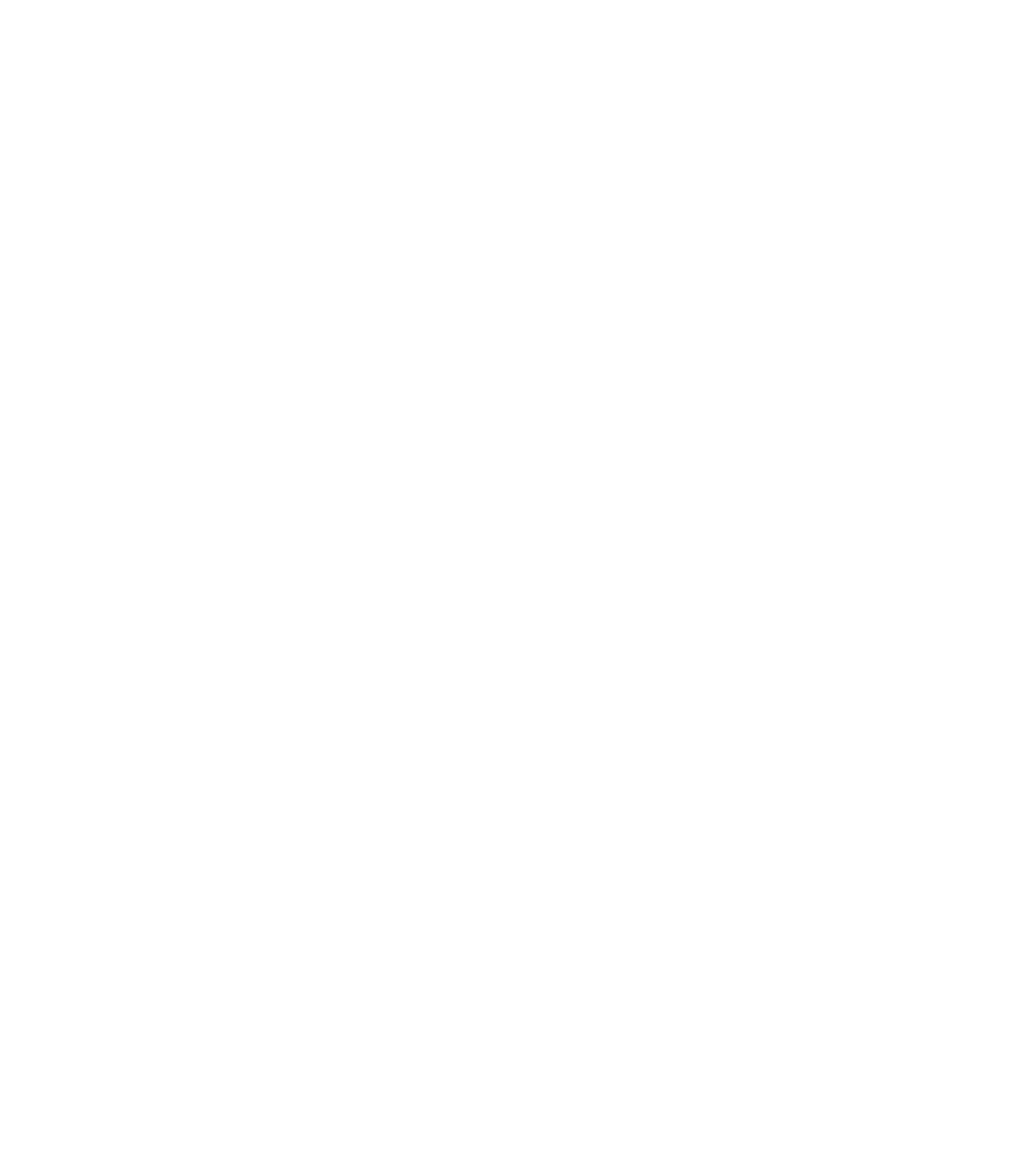
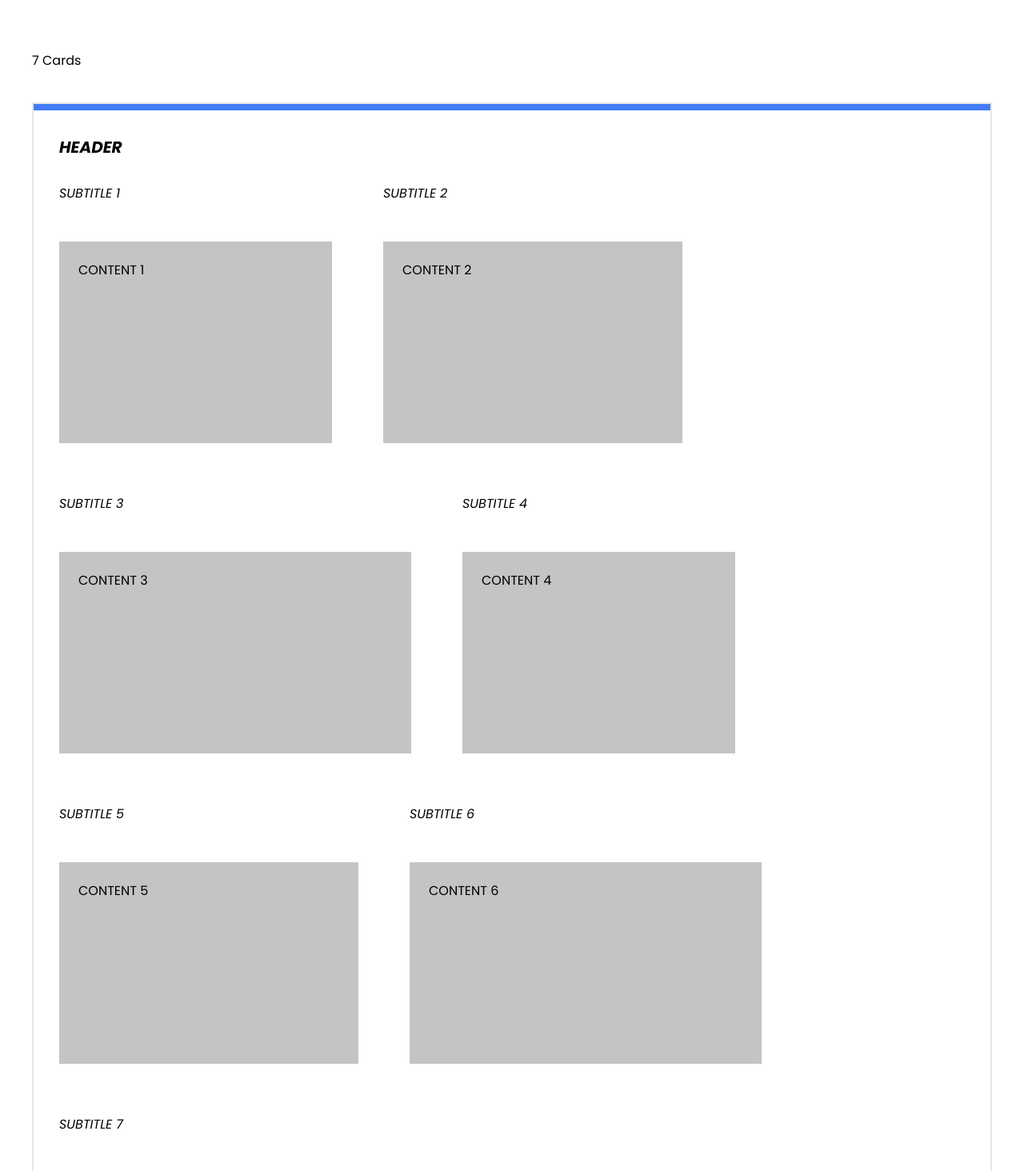
Before and after one commit to elenamik/nextjs-base, a Next.js app: page / in a window 1280 px wide. Shown: the part 1020-2484 px from the top of the page at 80% size. Before the commit the page ends 800 px from the top, so only its background shows below. Built offline with nearby package versions, Linux system fonts and the light colour scheme.

Commit message:
show variants based on number

```diff
--- a/components/Card.tsx
+++ b/components/Card.tsx
@@ -1,7 +1,7 @@
 import React from "react";
 import { CardData } from "types/Cards";
 
-type CardVariant = "small" | "medium" | "large";
+export type CardVariant = "small" | "medium" | "large";
 
 const Card: React.FC<{ data: CardData; variant?: CardVariant }> = ({
   data,
--- a/components/CardGrid.tsx
+++ b/components/CardGrid.tsx
@@ -1,16 +1,32 @@
 import React from "react";
 import { CardData } from "types/Cards";
-import Card from "components/Card";
+import Card, { CardVariant } from "components/Card";
 
 const CardGrid: React.FC<{ data: CardData[] }> = ({ data }) => {
+  const chooseVariant = (arrayLength: number, index: number): CardVariant => {
+    if (arrayLength <= 3) return "large";
+    else if (arrayLength >= 9) return "small";
+    else {
+      const options = ["small", "medium", "large"];
+      return options[index % 3] as CardVariant;
+    }
+  };
   return (
-    <div className="m-10 grid w-fit items-center border-4 pb-4">
-      <div className="h-2 bg-bright-blue-1" />
-      <h1 className="px-8 pt-8 text-xl font-bold italic">HEADER</h1>
-      <div className="flex">
-        {data.map((card: CardData) => (
-          <Card key={card.subtitle} data={card} />
-        ))}
+    <div className="m-10 grid w-fit justify-items-center border-2 pb-4">
+      <div className="h-2 w-full bg-bright-blue-1" />
+      <h1 className="justify-self-start px-8 pt-8 text-xl font-bold italic">
+        HEADER
+      </h1>
+      <div className="justify-center">
+        <div className="flex w-fit flex-wrap justify-start">
+          {data.map((card: CardData, index: number) => (
+            <Card
+              key={card.subtitle}
+              data={card}
+              variant={chooseVariant(data.length, index)}
+            />
+          ))}
+        </div>
       </div>
 
       <button className="w-[364px] justify-self-center rounded-3xl bg-black-1 py-2 text-center text-sm italic text-bright-blue-2">
--- a/constants/mock/cards.ts
+++ b/constants/mock/cards.ts
@@ -11,7 +11,77 @@
     content: "CONTENT 2",
   },
   {
+    subtitle: "SUBTITLE 3",
+    content: "CONTENT 3",
+  },
+];
+
+export const cardData7 = [
+  {
+    subtitle: "SUBTITLE 1",
+    content: "CONTENT 1",
+  },
+  {
     subtitle: "SUBTITLE 2",
     content: "CONTENT 2",
   },
+  {
+    subtitle: "SUBTITLE 3",
+    content: "CONTENT 3",
+  },
+  {
+    subtitle: "SUBTITLE 4",
+    content: "CONTENT 4",
+  },
+  {
+    subtitle: "SUBTITLE 5",
+    content: "CONTENT 5",
+  },
+  {
+    subtitle: "SUBTITLE 6",
+    content: "CONTENT 6",
+  },
+  {
+    subtitle: "SUBTITLE 7",
+    content: "CONTENT 7",
+  },
 ];
+
+export const cardData9 = [
+  {
+    subtitle: "SUBTITLE 1",
+    content: "CONTENT 1",
+  },
+  {
+    subtitle: "SUBTITLE 2",
+    content: "CONTENT 2",
+  },
+  {
+    subtitle: "SUBTITLE 3",
+    content: "CONTENT 3",
+  },
+  {
+    subtitle: "SUBTITLE 4",
+    content: "CONTENT 4",
+  },
+  {
+    subtitle: "SUBTITLE 5",
+    content: "CONTENT 5",
+  },
+  {
+    subtitle: "SUBTITLE 6",
+    content: "CONTENT 6",
+  },
+  {
+    subtitle: "SUBTITLE 7",
+    content: "CONTENT 7",
+  },
+  {
+    subtitle: "SUBTITLE 8",
+    content: "CONTENT 8",
+  },
+  {
+    subtitle: "SUBTITLE 9",
+    content: "CONTENT 9",
+  },
+];
--- a/pages/index.tsx
+++ b/pages/index.tsx
@@ -1,8 +1,23 @@
 import Head from "next/head";
 import CardGrid from "components/CardGrid";
-import { cardData3 } from "constants/mock/cards";
+import { cardData3, cardData7, cardData9 } from "constants/mock/cards";
+import { useEffect, useState } from "react";
 
 export default function Home() {
+  // const [input, setInput] = useState(3);
+  // const [cards, setCards] = useState(cardData3);
+  //
+  // useEffect(() => {
+  //   let newCards = [];
+  //   for (let i = 0; i < input; i++) {
+  //     newCards.push({
+  //       subtitle: `SUBTITLE ${i + 1}`,
+  //       content: `CONTENT ${i + 1}`,
+  //     });
+  //   }
+  //   setCards(newCards);
+  // }, [input]);
+
   return (
     <>
       <Head>
@@ -22,9 +37,24 @@
           rel="stylesheet"
         />
       </Head>
-      <main className="">
+      <main className="flex flex-col justify-items-center">
+        {/*<input*/}
+        {/*  className="w-32"*/}
+        {/*  type="number"*/}
+        {/*  onChange={(e) => {*/}
+        {/*    // @ts-ignore*/}
+        {/*    setInput(e.target.value);*/}
+        {/*  }}*/}
+        {/*  value={input}*/}
+        {/*/>*/}
         <h1 className="px-10 pt-10 text-left">3 Cards</h1>
         <CardGrid data={cardData3} />
+
+        <h1 className="px-10 pt-10 text-left">7 Cards</h1>
+        <CardGrid data={cardData7} />
+
+        <h1 className="px-10 pt-10 text-left">9 Cards</h1>
+        <CardGrid data={cardData9} />
       </main>
     </>
   );
```
